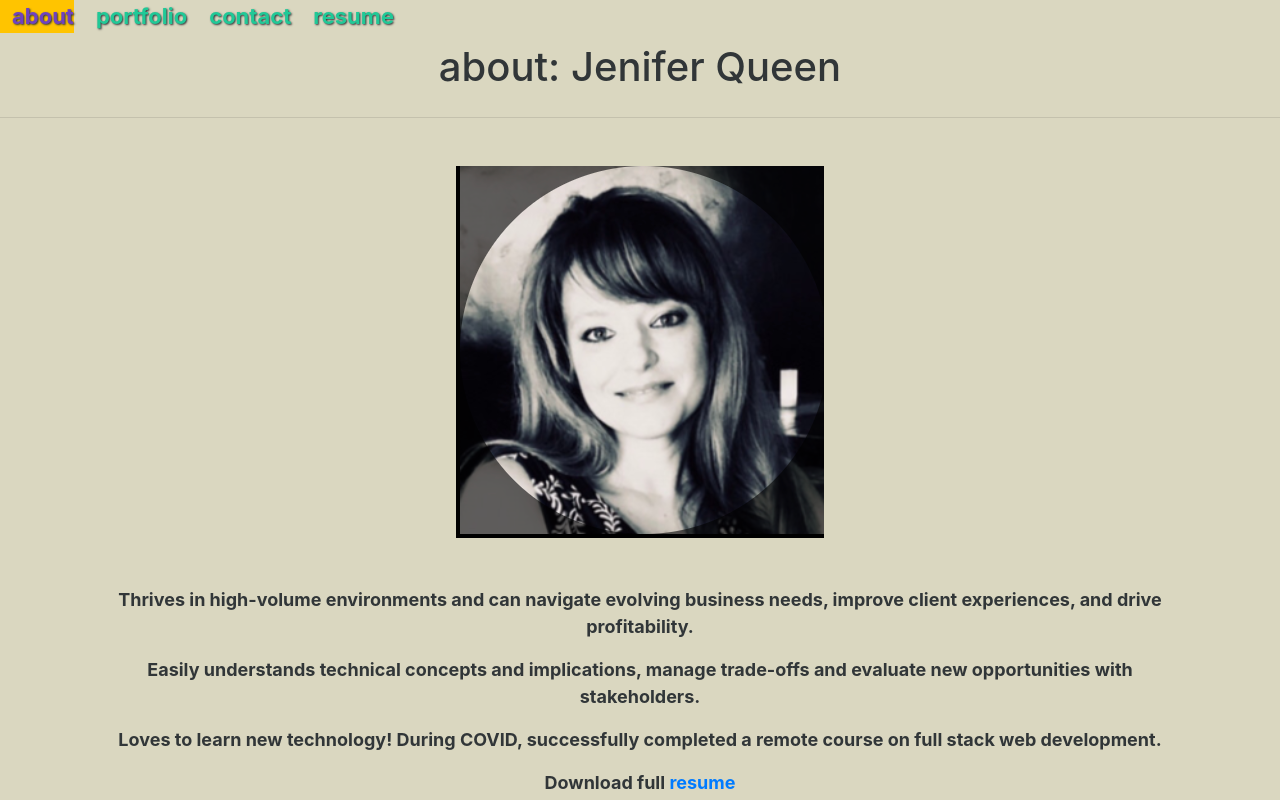
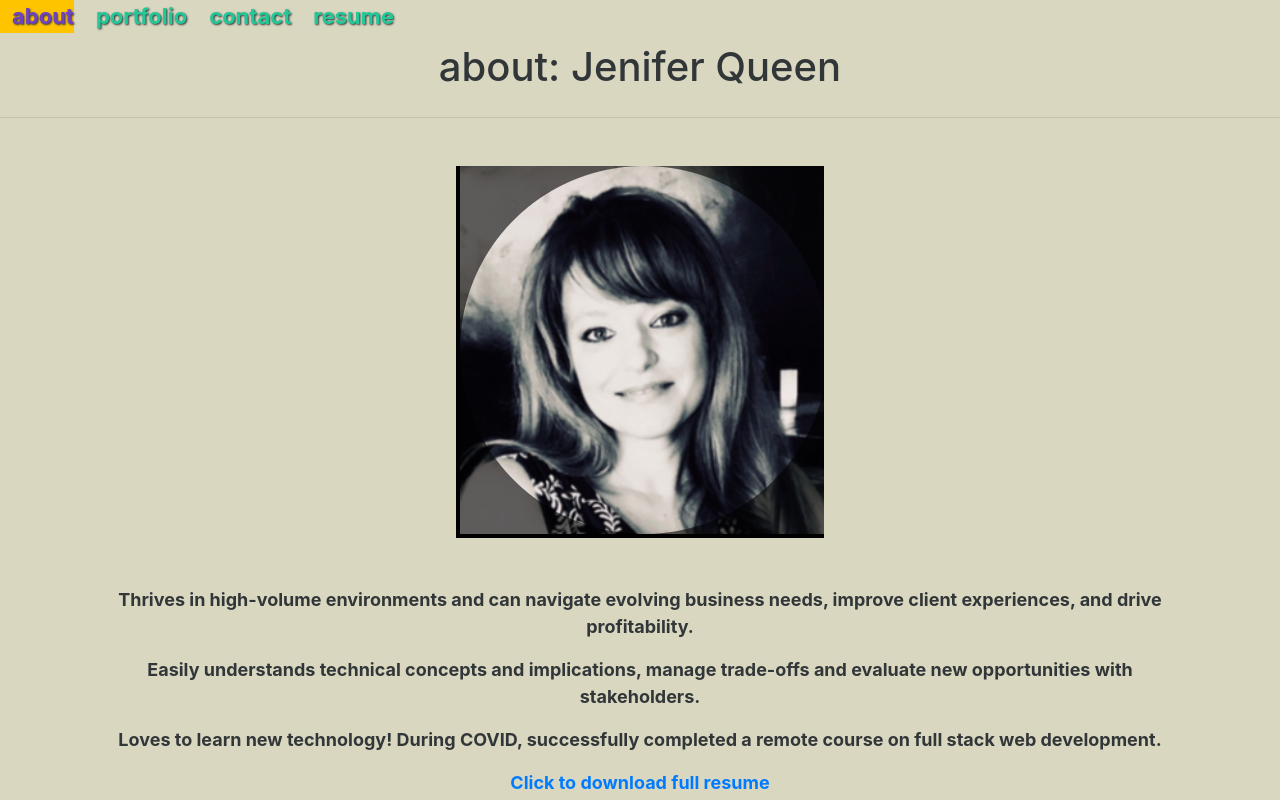
Before and after one commit to queen-stack/react_portfolio, a React (Create React App) app: page /about in a window 1280 px wide. Shown: the top 800 px of the page. Built offline with nearby package versions, Linux system fonts and the light colour scheme.

Commit message:
update resume

```diff
--- a/package.json
+++ b/package.json
@@ -10,6 +10,7 @@
     "bootstrap": "^4.5.3",
     "react": "^17.0.1",
     "react-dom": "^17.0.1",
+    "react-pdf": "^5.0.0",
     "react-router-dom": "^5.2.0",
     "react-scripts": "4.0.1"
   },
--- a/src/components/About/index.js
+++ b/src/components/About/index.js
@@ -1,4 +1,5 @@
 import React from 'react';
+
 
 function About() {
     return(
@@ -23,7 +24,8 @@ function About() {
             During COVID, successfully completed a remote course on full stack web development.
         </p>
         <p>
-            Download full <a href="/assets/Resume_Queen.pdf" target="_blank" className="link">resume</a>
+
+ <a href="/assets/Resume_Queen.pdf" target="_blank" download>Click to download full resume</a>
     </p>
       </div>
       </div>
```
Also changed, not shown: src/portfolio.json (+1 -1 lines), 2 other files (tests, documents, lock files or other folders).
